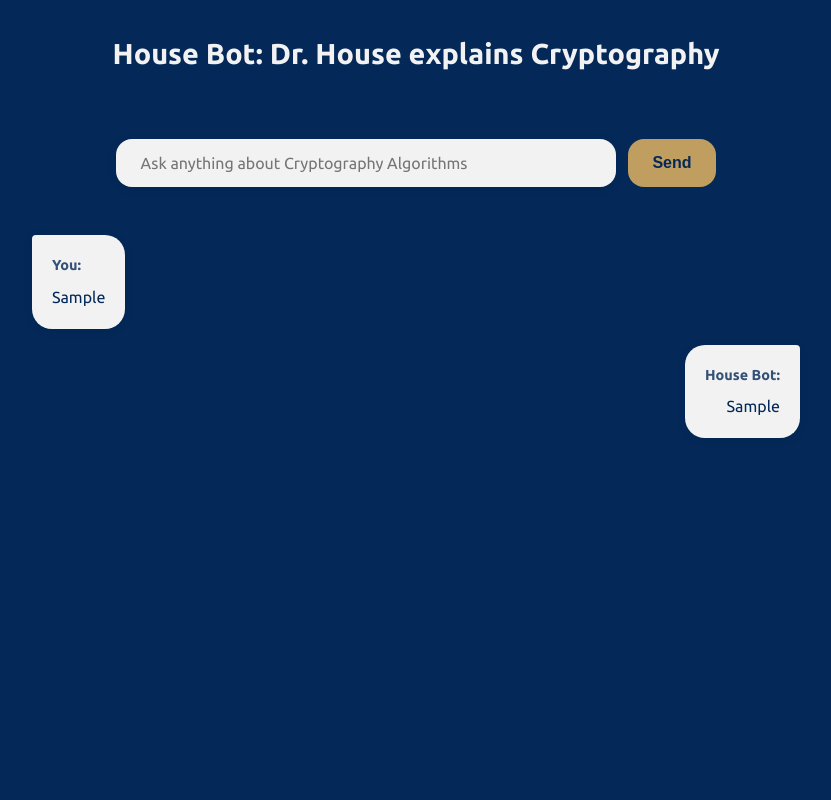
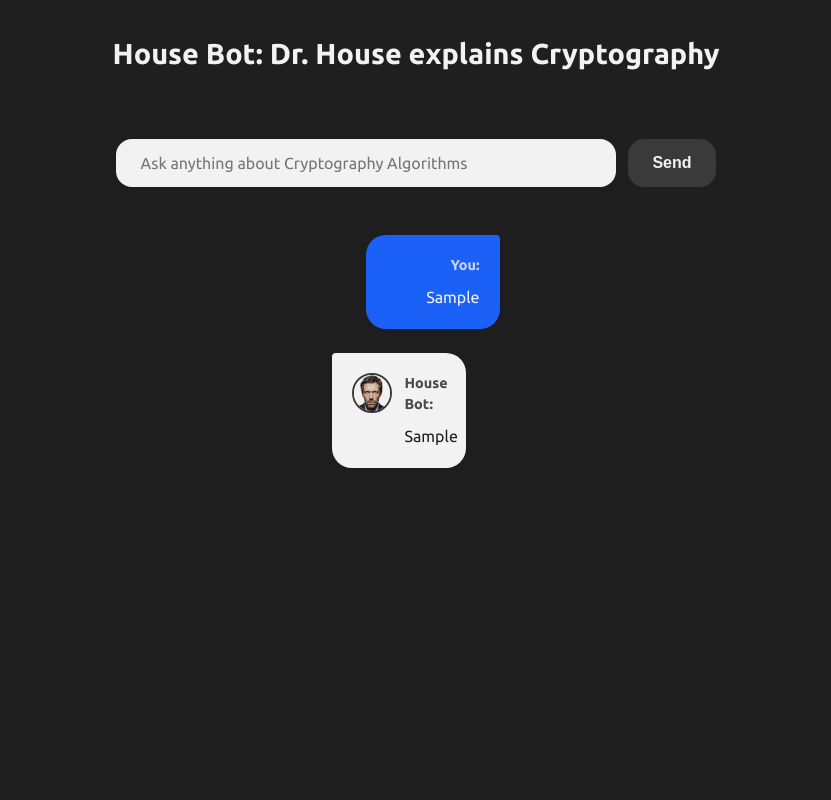
Before and after one commit to Alexander040105/cryptography-bot, a Flask app: template templates/index.html in a window 1280 px wide. Shown: the whole page, without its empty margins (224-1055 px from the left). Run offline with Flask 3, Linux system fonts and the light colour scheme; the template is opened without the code that fills it: most values are stand-ins (such as "Sample title", 1, 10 or a date in 2020).

Commit message:
partially done

```diff
--- a/main.py
+++ b/main.py
@@ -2,6 +2,8 @@ from flask import Flask, request, render_template
 import re
 from langchain_ollama import OllamaLLM
 from langchain_core.prompts import ChatPromptTemplate
+import random
+import time
 
 template = """
 
@@ -15,7 +17,8 @@ Here is the conversation history: {context}
 Question: {question}
 """
 
-model_llama = "cryptohouse3"
+# model_llama = "cryptohouse3"
+model_llama = "cryptohouse4"
 model = OllamaLLM(model=model_llama)
 prompt = ChatPromptTemplate.from_template(template)
 chain = prompt | model
@@ -27,10 +30,56 @@ app = Flask(__name__)
 def get_response_from_input():
     if request.method == 'POST':
         user_input = request.form.get("user_input")
-        chain = prompt | model
-        result = chain.invoke({"context": "", "question": f"{user_input}"})
-        bot_response = result
+        crypto_keywords = ["rsa", "aes", "sha-256", "ecc", "cryptography", "cryptography algorithms", "cryptographic algorithms", "cryptographic hash Functions", "crypto",
+                        "network security", "hello", "Hello", "rot13", "encryption", "decryption", "cipher", "key exchange", "digital signature",
+                        "hash function", "block cipher", "stream cipher", "public key cryptography", "private key cryptography", "symmetric encryption",
+                        "asymmetric encryption", "cryptanalysis", "cryptographic protocols", "ceasar cipher", "?", "cryptographic primitives", "cryptographic systems", "cryptographic keys",
+                        "cryptographic algorithms", "cryptographic techniques", "cryptographic standards", "cryptographic methods", "cryptographic protocols",
+                        ]
+
+
+        house_cryptography_responses = [
+            "Oh, sure, let’s talk about random topics—except I only do cryptography.",
+            "Ask me about cryptographic algorithms, or keep talking to yourself. Your choice.",
+            "You want medical advice? Call a doctor. You want cryptography? Now we’re talking.",
+            "Unless your question involves encryption, I’m just here for decoration.",
+            "I’d love to discuss this topic, but I only care about ciphers and keys.",
+            "If it doesn’t involve cryptographic security, I’m not legally required to care.",
+            "Oh, you want to talk about something else? That’s adorable. Try cryptography.",
+            "I could pretend to care about another topic, but lying takes effort. Just ask about cryptography.",
+            "If it’s not about encryption, then why are we even having this conversation?",
+            "Talk cryptographic algorithms, or go ask Siri about your horoscope.",
+            "I do cryptography. Not small talk, not weather updates, not life advice. Just cryptography.",
+            "You have two choices: talk cryptography or enjoy the sound of silence.",
+            "Public-key encryption? Perfect. Anything else? Let’s pretend you didn’t say that.",
+            "Cryptography is my thing. If you want cooking tips, ask literally anyone else.",
+            "I’d explain why cryptography is fascinating, but I’d rather you just ask about it."
+        ]
+
+        #forcing the topic filters
+        if any(word in user_input.lower().split() for word in crypto_keywords):  # Check whole words
+            chain = prompt | model
+            result = chain.invoke({"context": "", "question": user_input})
+            bot_response = result
+        else:
+            bot_response = random.choice(house_cryptography_responses)
+            time.sleep(4)
         return render_template("index.html", user_input=user_input, bot_response=bot_response)
+
+
+        # if not any(keyword in user_input.lower() for keyword in crypto_keywords):
+        #     bot_response = "Ask about cryptography you idiot! I'm a cryptography bot!"
+        # else:
+        #     chain = prompt | model
+        #     result = chain.invoke({"context": "", "question": user_input})
+        #     bot_response = result
+        # return render_template("index.html", user_input=user_input, bot_response=bot_response)
+
+
+        # chain = prompt | model
+        # result = chain.invoke({"context": "", "question": user_input})
+        # bot_response = result
+        # return render_template("index.html", user_input=user_input, bot_response=bot_response)
     else:
         return render_template('index.html')
 
--- a/static/css/main.css
+++ b/static/css/main.css
@@ -6,14 +6,16 @@
 */
 
 :root {
---primary-color: #042959;
---secondary-color: #bf9e60;
+--primary-color: #1f1f1f;
+--secondary-color: #3a3a3a;
 --text-light: #f2f2f2;
---text-dark: #042959;
+--text-dark: #1f1f1f;
 --bubble-bg: #f2f2f2;
+--bubble-bg2: #1c61f7;
 --bubble-radius: 20px;
 --transition-speed: 0.3s;
 }
+
 * {
     margin: 0;
     padding: 0;
@@ -22,7 +24,6 @@
 
 body {
     background-color: var(--primary-color);
-    color: var(--text-light);
     font-family: "Ubuntu", sans-serif;
     font-size: 16px;
     line-height: 1.5;
@@ -47,6 +48,9 @@ h1 {
     font-size: 1.8rem;
     margin-bottom: 2rem;
     text-align: center;
+}
+
+.header{
     color: var(--text-light);
 }
 
@@ -59,27 +63,58 @@ h1 {
 .bot {
     padding: 1.25rem;
     border-radius: var(--bubble-radius);
-    background-color: var(--bubble-bg);
-    color: var(--text-dark);
     max-width: 80%;
     box-shadow: 0 2px 10px rgba(0, 0, 0, 0.1);
     transition: transform var(--transition-speed);
     animation: fadeIn 0.3s ease-in-out;
+    margin-bottom: 1.5rem;
+    display: flex;
+    align-items: flex-start;
 }
 
 .user {
-    align-self: flex-start;
-    border-top-left-radius: 4px;
-    margin-right: auto;
-    transform-origin: left bottom;
+    background-color: var(--bubble-bg2) !important;
+    color: var(--text-light) !important;
 }
 
-.bot {
+.bot{
+    background-color: var(--bubble-bg) !important;
+    color: var(--text-dark) !important;
+}
+
+/* .user {
     align-self: flex-end;
     border-top-right-radius: 4px;
     margin-left: auto;
     transform-origin: right bottom;
 }
+
+.bot {
+    align-self: flex-start;
+    border-top-left-radius: 4px;
+    margin-right: auto;
+    transform-origin: left bottom;
+} */
+
+.user {
+    align-self: flex-end;
+    border-top-right-radius: 4px;
+    border-top-left-radius: var(--bubble-radius);
+    margin-left: auto;
+    margin-right: 0;
+    transform-origin: right bottom;
+    flex-direction: row-reverse;
+}
+
+.bot {
+    align-self: flex-start;
+    border-top-left-radius: 4px;
+    border-top-right-radius: var(--bubble-radius);
+    margin-right: auto;
+    margin-left: 0;
+    transform-origin: left bottom;
+}
+
 .user:hover,
 .bot:hover {
     transform: scale(1.02);
@@ -90,16 +125,15 @@ h1 {
     font-size: 0.9rem;
     font-weight: 700;
     margin-bottom: 0.5rem;
-    color: var(--text-dark);
     opacity: 0.8;
 }
 
 .user h1 {
-    text-align: left;
+    text-align: right;
 }
 
 .bot h1 {
-    text-align: right;
+    text-align: left;
 }
 
 p {
@@ -108,12 +142,24 @@ p {
     width: 100%;
 }
 
-#user {
+#user, .user{
+    text-align: right;
+}
+
+#bot {
     text-align: left;
 }
 
-#bot {
-    text-align: right;
+.profile-image {
+    margin-right: 12px;
+}
+
+.avatar {
+    width: 40px;
+    height: 40px;
+    border-radius: 50%;
+    border: 2px solid var(--secondary-color);
+    object-fit: cover;
 }
 
 /* Form styling */
@@ -161,13 +207,13 @@ form button {
     border: none;
     border-radius: 16px;
     background-color: var(--secondary-color);
-    color: var(--text-dark);
+    color: var(--text-light);
     cursor: pointer;
     transition: background-color var(--transition-speed), transform var(--transition-speed);
 }
 
 form button:hover {
-    background-color: #d4b77a;
+    background-color: var(--bubble-bg2);
     transform: translateY(-2px);
 }
 
@@ -197,6 +243,9 @@ form button:active {
         font-size: 1.5rem;
     }
 
+    .header-image {
+        max-width: 200px;
+    }
     .user,
     .bot {
         max-width: 90%;
@@ -226,4 +275,13 @@ form button:active {
     .bot {
         max-width: 95%;
     }
+
+    .header-image {
+        max-width: 150px;
+    }
+
+    .avatar {
+        width: 30px;
+        height: 30px;
+    }
 }
--- a/templates/index.html
+++ b/templates/index.html
@@ -3,7 +3,7 @@
 <head>
     <meta charset="UTF-8">
     <meta name="viewport" content="width=device-width, initial-scale=1.0">
-    <link rel="stylesheet" href="./static/css/main.css">
+    <link rel="stylesheet" href="{{ url_for('static', filename='css/main.css') }}">
     <link rel="preconnect" href="https://fonts.googleapis.com">
     <link rel="preconnect" href="https://fonts.gstatic.com" crossorigin>
     <link href="https://fonts.googleapis.com/css2?family=Ubuntu:wght@400;500;700&display=swap" rel="stylesheet">
@@ -11,23 +11,37 @@
 </head>
 <body>
     <div class="contents">
+        <div class="header">
             <h1>House Bot: Dr. House explains Cryptography</h1>
+        </div>
+
         <form method="POST" action="{{ url_for('get_response_from_input') }}">
             <input type="text" id="user_input" name="user_input" placeholder="Ask anything about Cryptography Algorithms" required>
             <button type="submit">Send</button>
         </form>
+
+        <div class="chat-container">
             {% if user_input %}
                 <div class="user">
+                    <div class="message-content">
                         <h1>You:</h1>
                         <p id="user">{{ user_input }}</p>
                     </div>
+                </div>
             {% endif %}
+
             {% if bot_response %}
                 <div class="bot">
+                    <div class="profile-image">
+                        <img src="{{ url_for('static', filename='images/house_profile.jpg') }}" alt="House Bot" class="avatar">
+                    </div>
+                    <div class="message-content">
                         <h1>House Bot:</h1>
                         <p id="bot">{{ bot_response }}</p>
                     </div>
+                </div>
             {% endif %}
+        </div>
     </div>
 </body>
 </html>
```
Also changed, not shown: static/images/house_main.jpg (added), static/images/house_profile.jpg (added), 1 other file. Lines whose indentation alone changed are shown as unchanged.
